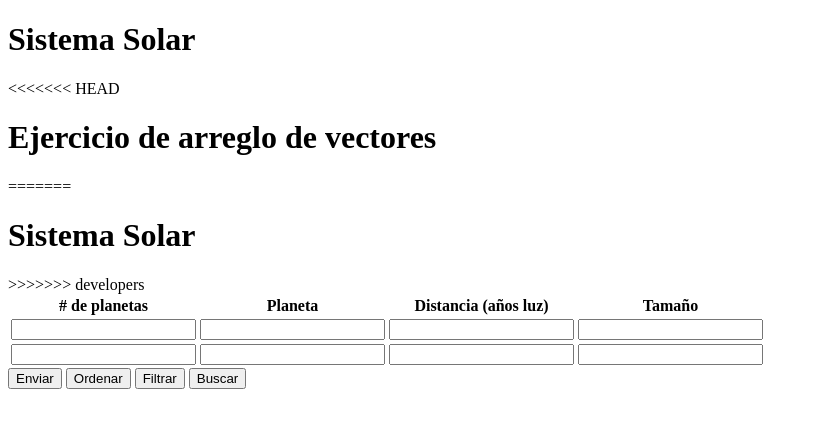
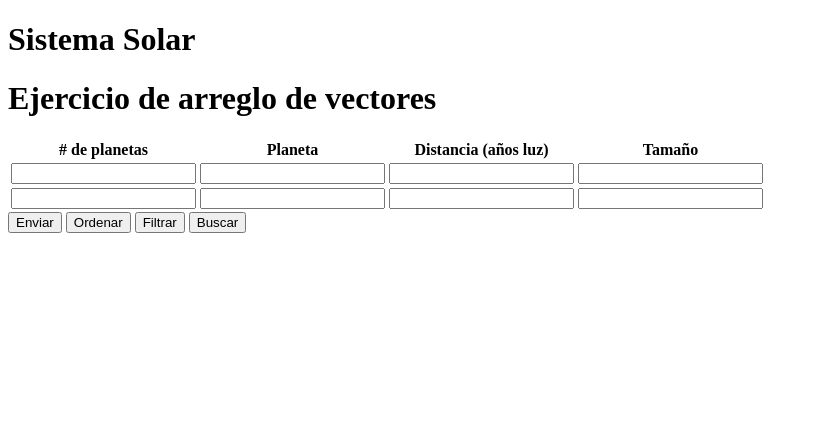
Before and after one commit to AndresTabor/EjercicioPlanetas, a plain HTML site: page index.html in a window 1280 px wide. Shown: the whole page, without its empty margins (0-818 px from the left). Drawn offline with Linux system fonts and the light colour scheme.

Commit message:
Cambio de titulos

```diff
--- a/index.html
+++ b/index.html
@@ -8,11 +8,7 @@
 </head>
 <body>
     <h1>Sistema Solar</h1>
-<<<<<<< HEAD
     <h1>Ejercicio de arreglo de vectores</h1>
-=======
-    <h1>Sistema Solar</h1>
->>>>>>> developers
     <table>
         <thead>
             <tr>
```
